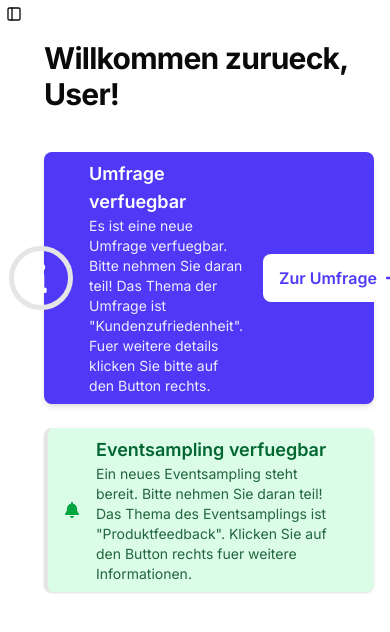
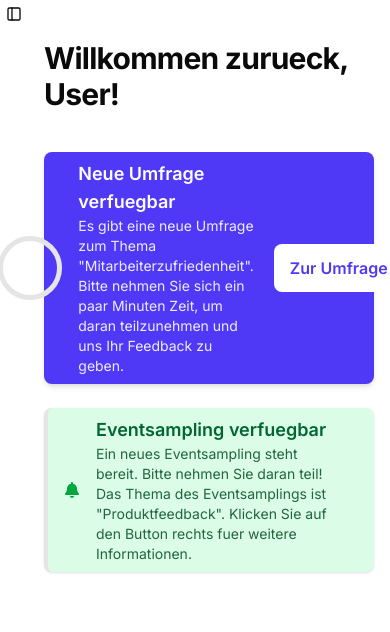
Before and after one commit to Factorium1/pulse, a Next.js app in the folder apps/web/: page /home in a window 390 px wide. Shown: the top 632 px of the page. Built offline with nearby package versions, Linux system fonts and the light colour scheme; no server answers.

Commit message:
feat: outsource info card to component

```diff
--- a/apps/web/src/app/home/page.tsx
+++ b/apps/web/src/app/home/page.tsx
@@ -1,5 +1,5 @@
-import Link from 'next/link'
-import { FaArrowRight, FaBell, FaInfo } from 'react-icons/fa'
+import { FaBell } from 'react-icons/fa'
+import InfoCard from '@/components/ui/infoCard'
 
 const Home = () => {
   return (
@@ -7,26 +7,13 @@ const Home = () => {
       <p className="h1-bold text-left mb-4">Willkommen zurueck, User!</p>
       <div className="grid grid-cols-1 md:grid-cols-2 lg:grid-cols-3 gap-6">
         {/* Card Component */}
-        <div className="col-span-1 md:col-span-2 lg:col-span-3 flex-center flex-row bg-indigo-600 shadow-md rounded-lg px-4 py-2 ">
-          <span className="text-white text-3xl m-4 ml-2 rounded-full p-3 border-5">
-            <FaInfo />
-          </span>
-          <div className="flex flex-col text-left text-white">
-            <p className="text-lg font-semibold">Umfrage verfuegbar</p>
-            <p className="text-sm text-white/90 pr-5">
-              Es ist eine neue Umfrage verfuegbar. Bitte nehmen Sie daran teil! Das Thema der
-              Umfrage ist "Kundenzufriedenheit". Fuer weitere details klicken Sie bitte auf den
-              Button rechts.
-            </p>
-          </div>
-          <Link
-            href="#"
-            aria-label="Zur Umfrage"
-            className="inline-flex items-center justify-center px-4 py-3 min-w-fit bg-white text-indigo-600 font-semibold rounded-lg ml-auto hover:bg-indigo-50 transition-colors gap-2"
-          >
-            Zur Umfrage <FaArrowRight />
-          </Link>
-        </div>
+        <InfoCard
+          title="Neue Umfrage verfuegbar"
+          description='Es gibt eine neue Umfrage zum Thema "Mitarbeiterzufriedenheit". Bitte nehmen Sie sich ein paar Minuten Zeit, um daran teilzunehmen und uns Ihr Feedback zu geben.'
+          href="/surveys/1"
+          linkTitle="Zur Umfrage"
+        />
+
         <div className="col-span-1 md:col-span-2 lg:col-span-3 flex items-center flex-row bg-green-100 rounded-lg px-4 py-2 border-l-4 border-green-400 shadow-sm">
           <span className="text-green-600">
             <FaBell />
--- /dev/null
+++ b/apps/web/src/components/ui/infoCard.tsx
@@ -0,0 +1,31 @@
+import { FaArrowRight, FaInfo } from 'react-icons/fa'
+import Link from 'next/link'
+
+type InfoCardProps = {
+  title: string
+  description: string
+  href: string
+  linkTitle: string
+}
+
+const InfoCard = ({ title, description, href, linkTitle }: InfoCardProps) => {
+  return (
+    <div className="col-span-1 md:col-span-2 lg:col-span-3 flex-center flex-row bg-indigo-600 shadow-md rounded-lg px-4 py-2 ">
+      <span className="text-white text-3xl m-4 ml-2 rounded-full p-3 border-5">
+        <FaInfo />
+      </span>
+      <div className="flex flex-col text-left text-white">
+        <p className="text-lg font-semibold">{title}</p>
+        <p className="text-sm text-white/90 pr-5">{description}</p>
+      </div>
+      <Link
+        href={href}
+        className="inline-flex items-center justify-center px-4 py-3 min-w-fit bg-white text-indigo-600 font-semibold rounded-lg ml-auto hover:bg-indigo-50 transition-colors gap-2"
+      >
+        {linkTitle} <FaArrowRight />
+      </Link>
+    </div>
+  )
+}
+
+export default InfoCard
```
